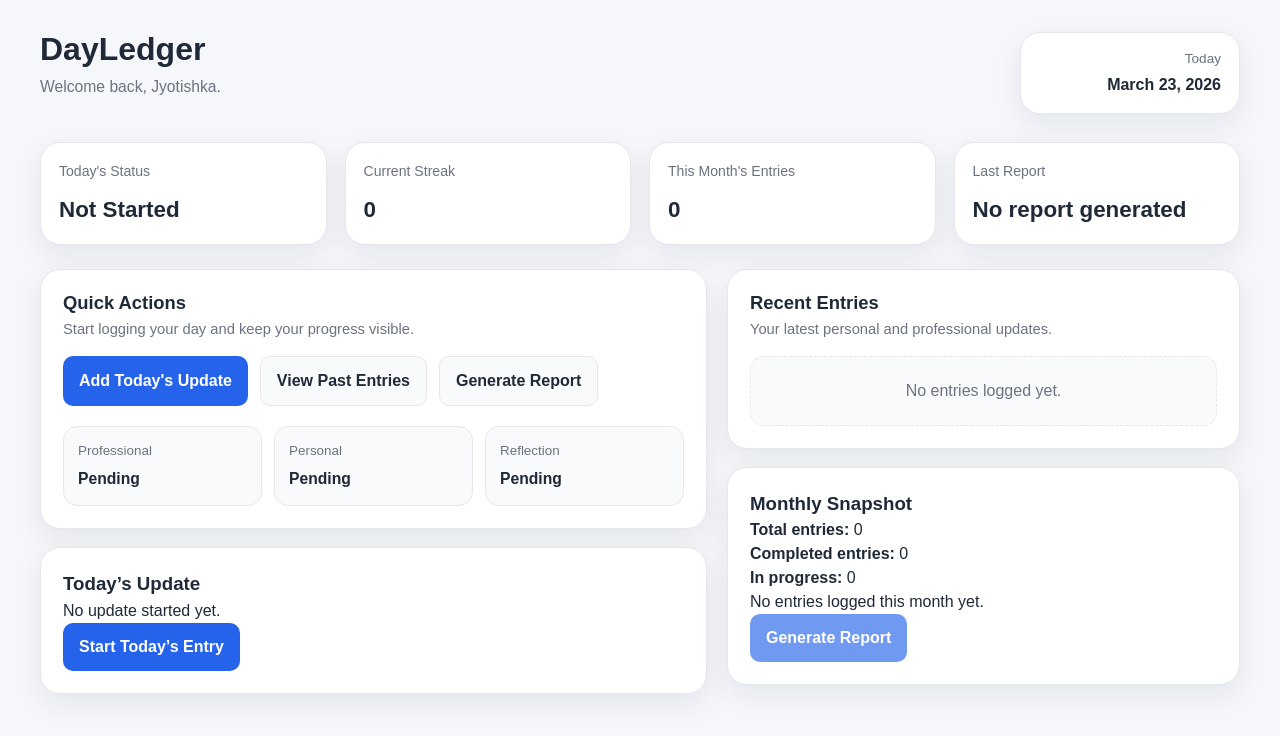
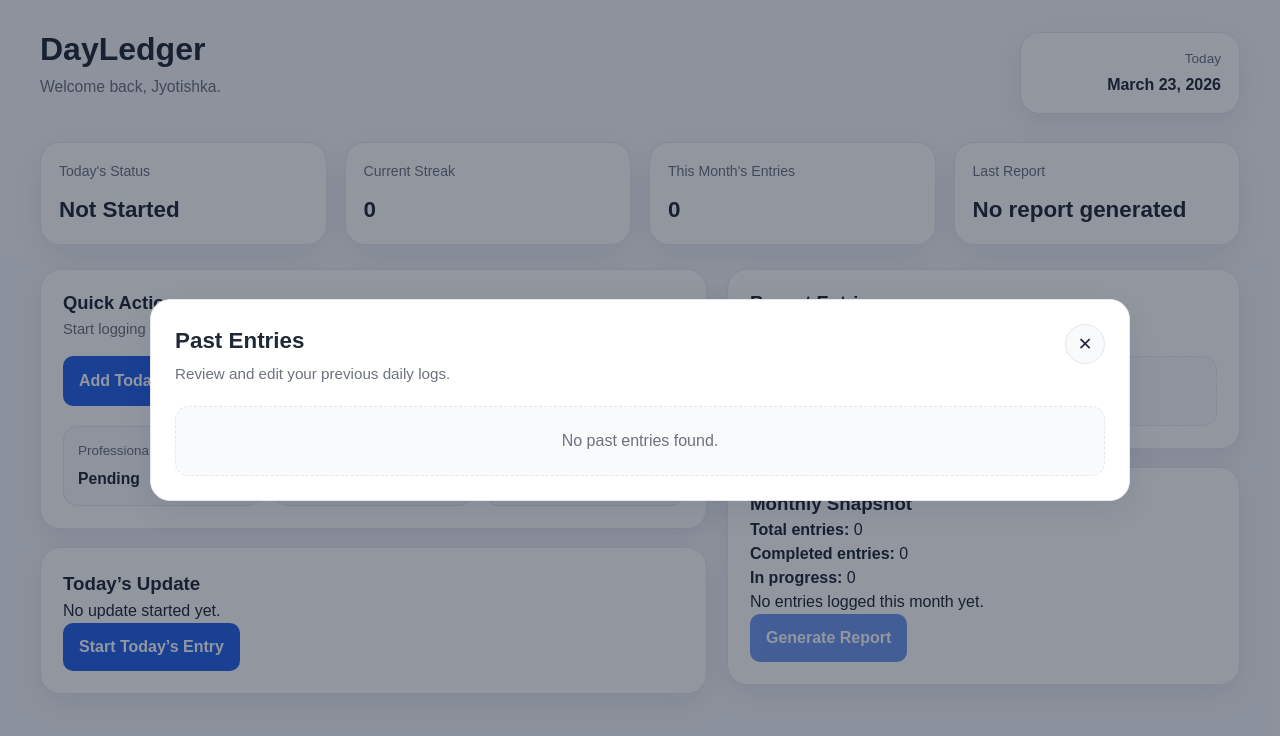
Before and after one commit to Jyotishka27/Reflectlytics_e2e1, a plain HTML site: page index.html in a window 1280 px wide. Both pictures are taken after a click on the button "View Past Entries". Drawn offline with Linux system fonts and the light colour scheme.

Commit message:
Update index.html

```diff
--- a/index.html
+++ b/index.html
@@ -211,6 +211,24 @@
     </div>
   </div>
 
+  <div class="modal-overlay hidden" data-history-modal>
+    <div class="modal-box">
+      <div class="modal-header">
+        <div>
+          <h2>Past Entries</h2>
+          <p>Review and edit your previous daily logs.</p>
+        </div>
+        <button type="button" class="icon-btn" data-action="close-history-modal">✕</button>
+      </div>
+
+      <div class="history-list" data-history-list>
+        <div class="empty-state">
+          <p>No past entries found.</p>
+        </div>
+      </div>
+    </div>
+  </div>
+
   <script type="module" src="./js/app.js"></script>
 
 </body>
```
